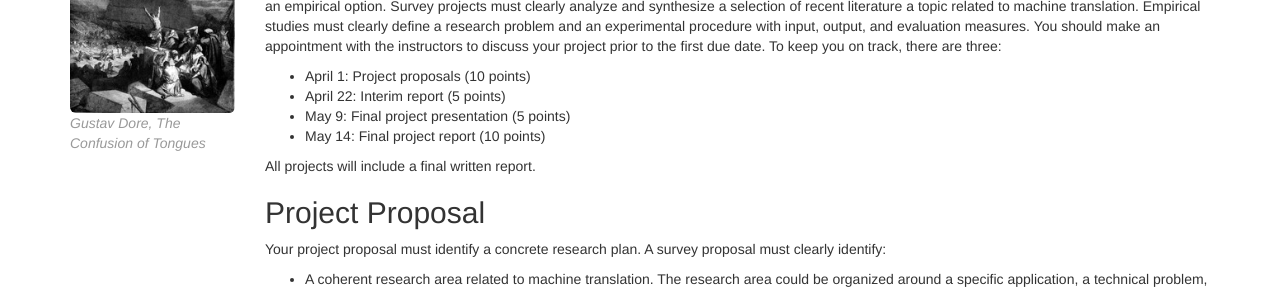
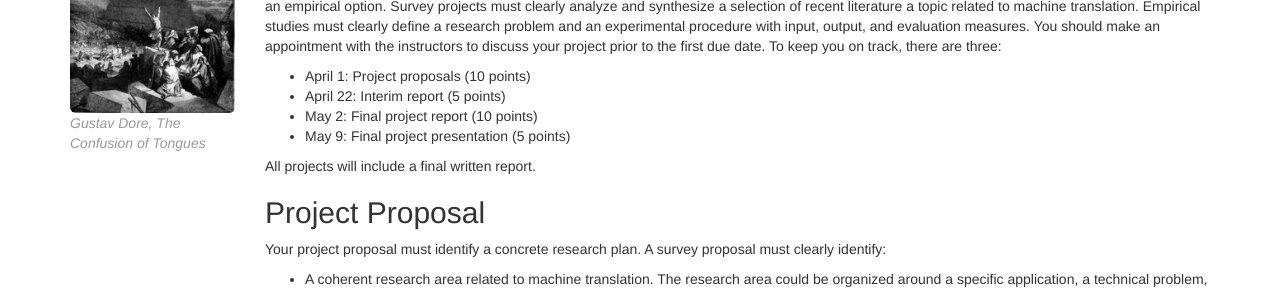
Before and after one commit to mt-class/jhu, a Jekyll site: the page built from project.md, in a window 1280 px wide and 900 px high. Shown: the part 164-455 px from the top of the window. Built offline with Jekyll 4.4.1, drawn with Linux system fonts in a browser that asks for light colours; nearby versions of some CDN libraries.

Commit message:
Updated final project due date

```diff
--- a/project.md
+++ b/project.md
@@ -21,8 +21,8 @@ keep you on track, there are three:
 
 * April 1: Project proposals (10 points)
 * April 22: Interim report (5 points)
+* May 2: Final project report (10 points)
 * May 9: Final project presentation (5 points)
-* May 14: Final project report (10 points)
 
 All projects will include a final written report.
 
```
